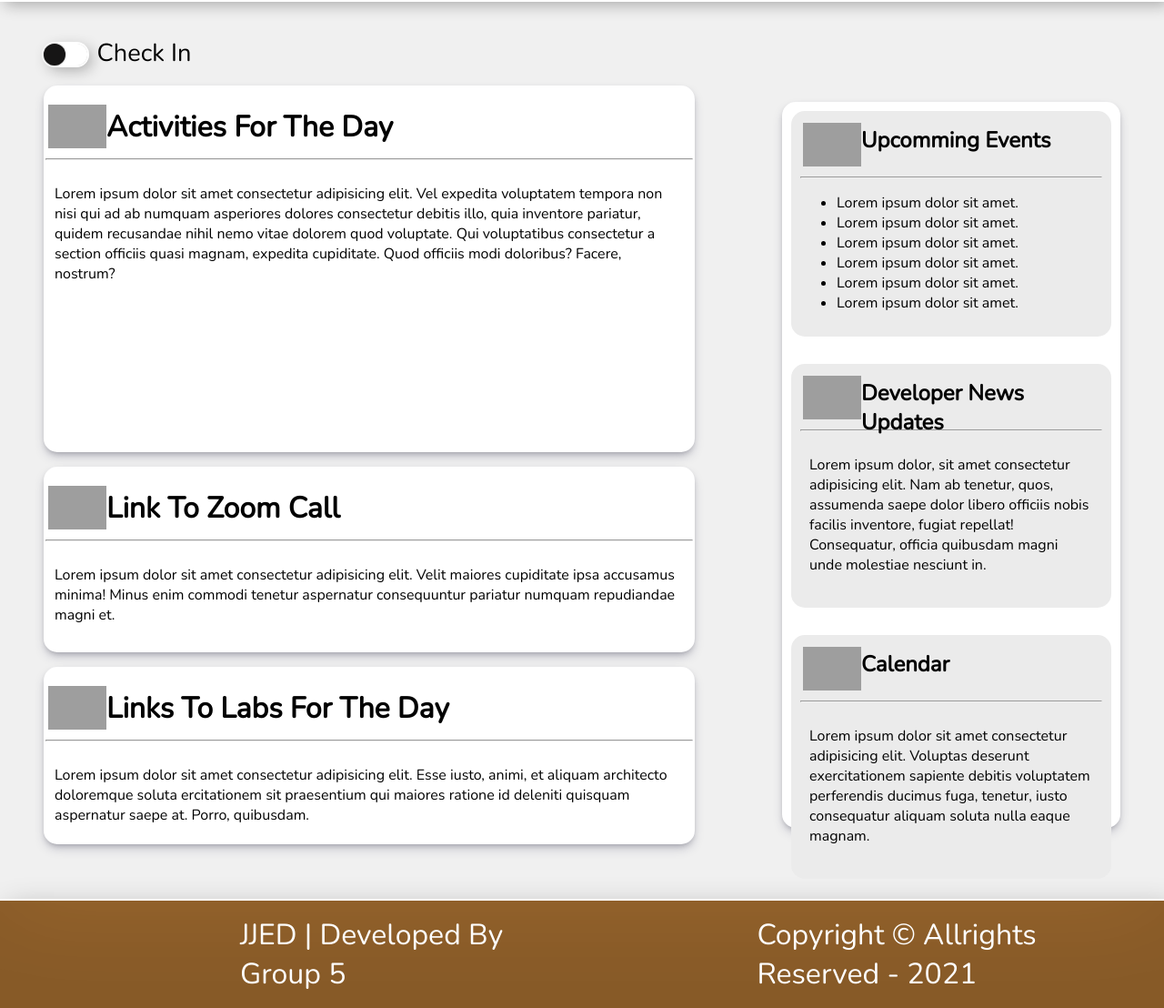
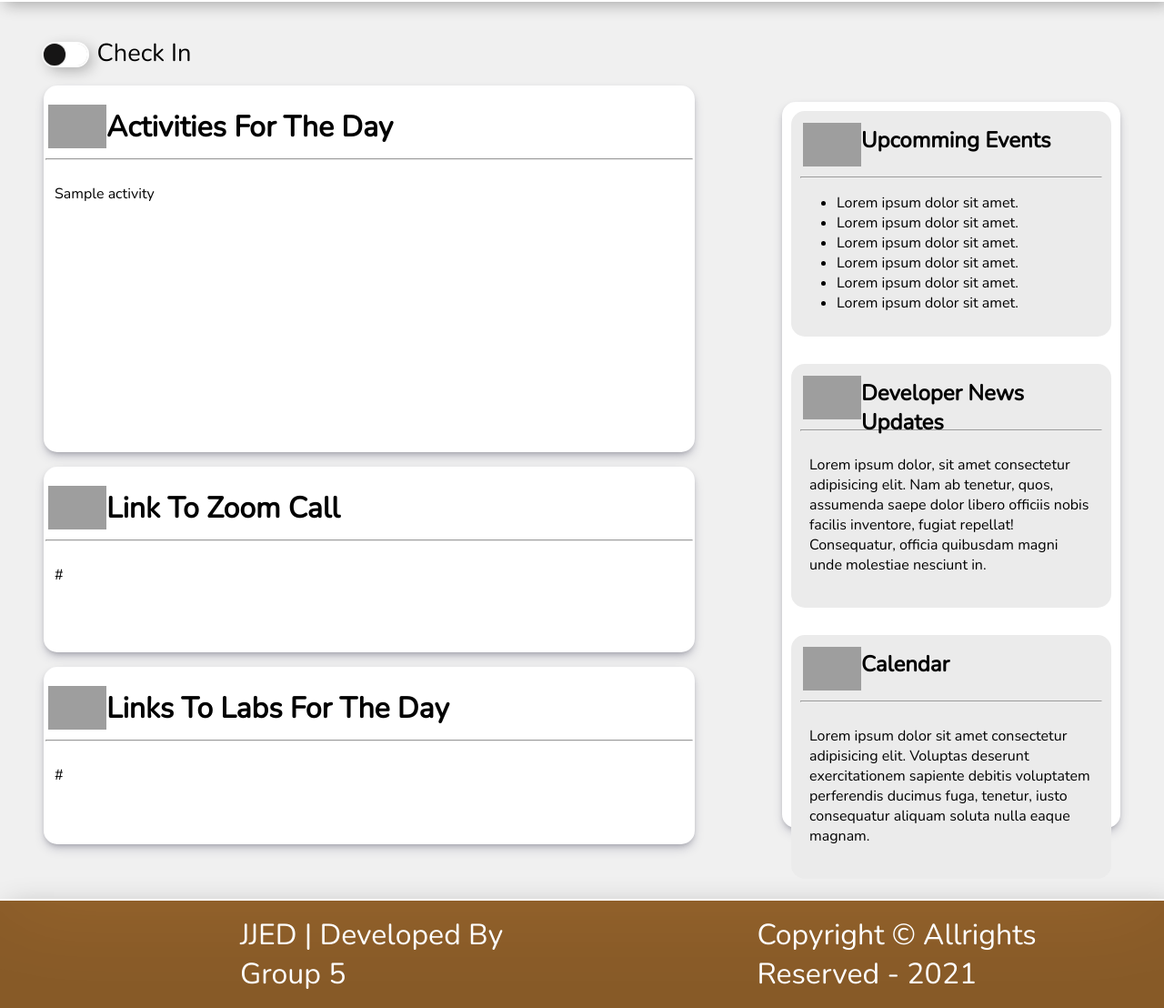
Before and after one commit to josh-boat365/JJED-Attendance-System-, a Flask app: template templates/intern_home.html in a window 1280 px wide. Shown: the part 88-1196 px from the top of the page at 91% size. Run offline with Flask 2, Linux system fonts and the light colour scheme; the template is opened without the code that fills it: most values are stand-ins (such as "Sample title", 1, 10 or a date in 2020); grey boxes are pictures that could not be loaded.

Commit message:
fetched the activities from the database to the intern home

```diff
--- a/main.py
+++ b/main.py
@@ -113,8 +113,32 @@ def intern_home():
             connection.close()
 
 
+    connection = sqlite3.connect("jjed.db")
+    cursor = connection.cursor()
 
-    return render_template("intern_home.html", isChecked=True if isChecked=='on' else False)
+    activity_query = """SELECT * FROM activities WHERE activity_title ='Activity'  """
+    lab_link_query = """SELECT * FROM activities WHERE activity_title ='Lab link'  """
+    zoom_link_query = """SELECT * FROM activities WHERE activity_title ='Zoom Link'  """
+    quick_query = """SELECT * FROM activities WHERE activity_title ='Quick Notes'  """
+
+    cursor.execute(activity_query)
+    activities = cursor.fetchall()
+
+    cursor.execute(lab_link_query)
+    lab_links = cursor.fetchall()
+
+    cursor.execute(zoom_link_query)
+    zoom_links = cursor.fetchall()
+
+    cursor.execute(quick_query)
+    quick_notes = cursor.fetchall()
+
+    connection.close()
+
+
+
+    return render_template("intern_home.html", isChecked=True if isChecked=='on' else False, activities = activities, lab_links = lab_links, zoom_links = zoom_links, quick_notes= quick_notes)
+
 
 
 if __name__ == "__main__":
--- a/templates/intern_home.html
+++ b/templates/intern_home.html
@@ -57,12 +57,12 @@
                         </div>
                         <hr>
 
+                        {% for activity in activities %}
                         <p>
-                            Lorem ipsum dolor sit amet consectetur adipisicing elit. Vel expedita voluptatem
-                             tempora non nisi qui ad ab numquam asperiores dolores consectetur debitis illo,
-                             quia inventore pariatur, quidem recusandae nihil nemo vitae dolorem quod voluptate. Qui voluptatibus consectetur a section
-                             officiis quasi magnam, expedita cupiditate. Quod officiis modi doloribus? Facere, nostrum?
+                            {{activity}}
                         </p>
+                        {% endfor %}
+
                     </div>
 
                 </div>
@@ -76,12 +76,11 @@
                         </div>
                         <hr>
 
+                        {% for zoom_link in zoom_links %}
                         <p>
-                            Lorem ipsum dolor sit amet consectetur adipisicing elit.
-                            Velit maiores cupiditate ipsa accusamus minima! Minus enim
-                            commodi tenetur aspernatur
-                            consequuntur pariatur numquam repudiandae magni et.
+                           {{zoom_link}}
                         </p>
+                        {% endfor %}
                     </div>
                 </div>
 
@@ -92,14 +91,12 @@
                             <h2>Links To Labs For The Day</h2>
                         </div>
                         <hr>
+
+                        {% for lab_link in lab_links %}
                         <p>
-
-                            Lorem ipsum dolor sit amet consectetur adipisicing elit.
-                            Esse iusto, animi, et aliquam architecto doloremque soluta
-                            ercitationem sit praesentium qui maiores ratione id
-                            deleniti quisquam aspernatur saepe at. Porro, quibusdam.
-
+                            {{lab_link}}
                         </p>
+                        {% endfor %}
                     </div>
                 </div>
             </section>
```
Also changed, not shown: jjed.db.
